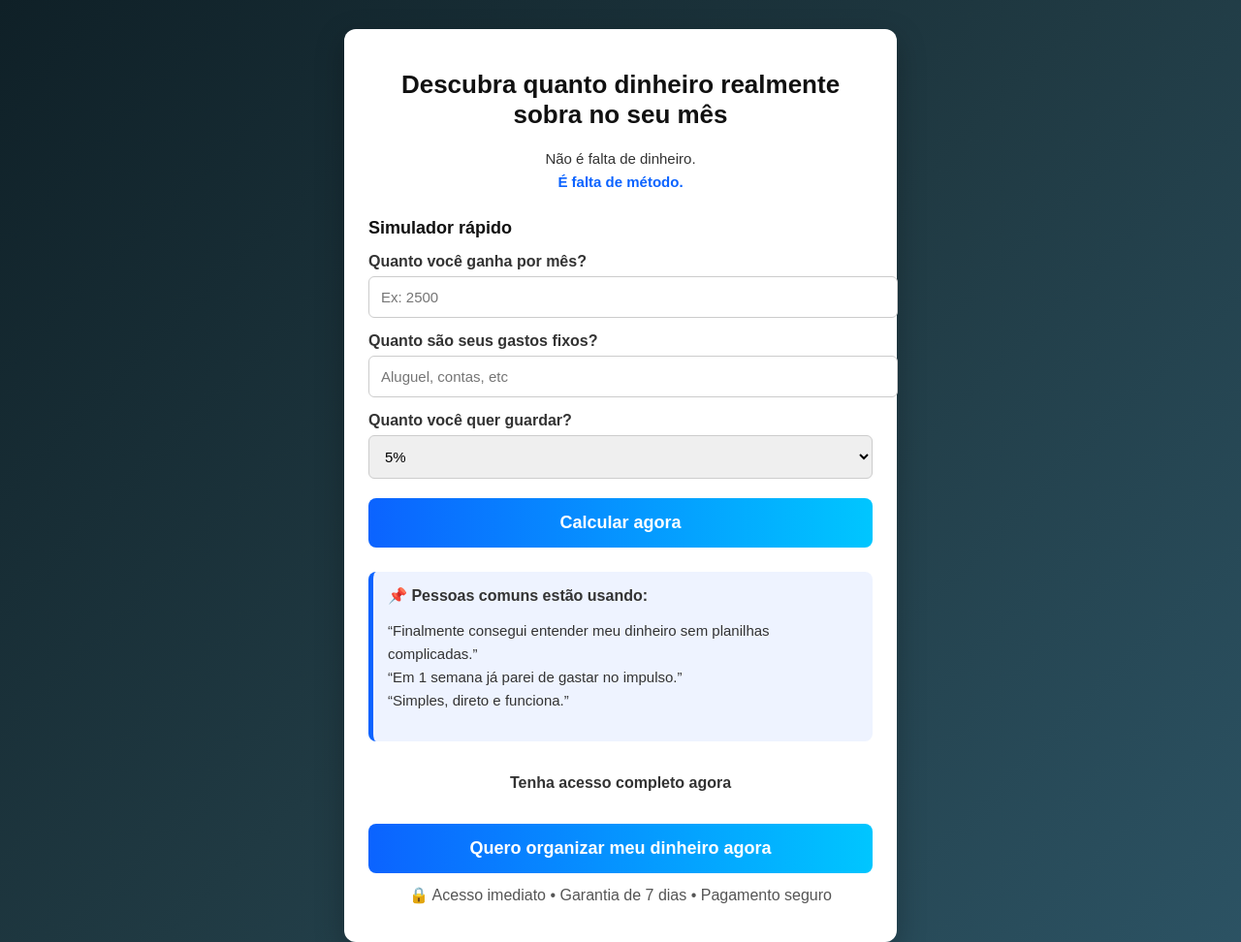
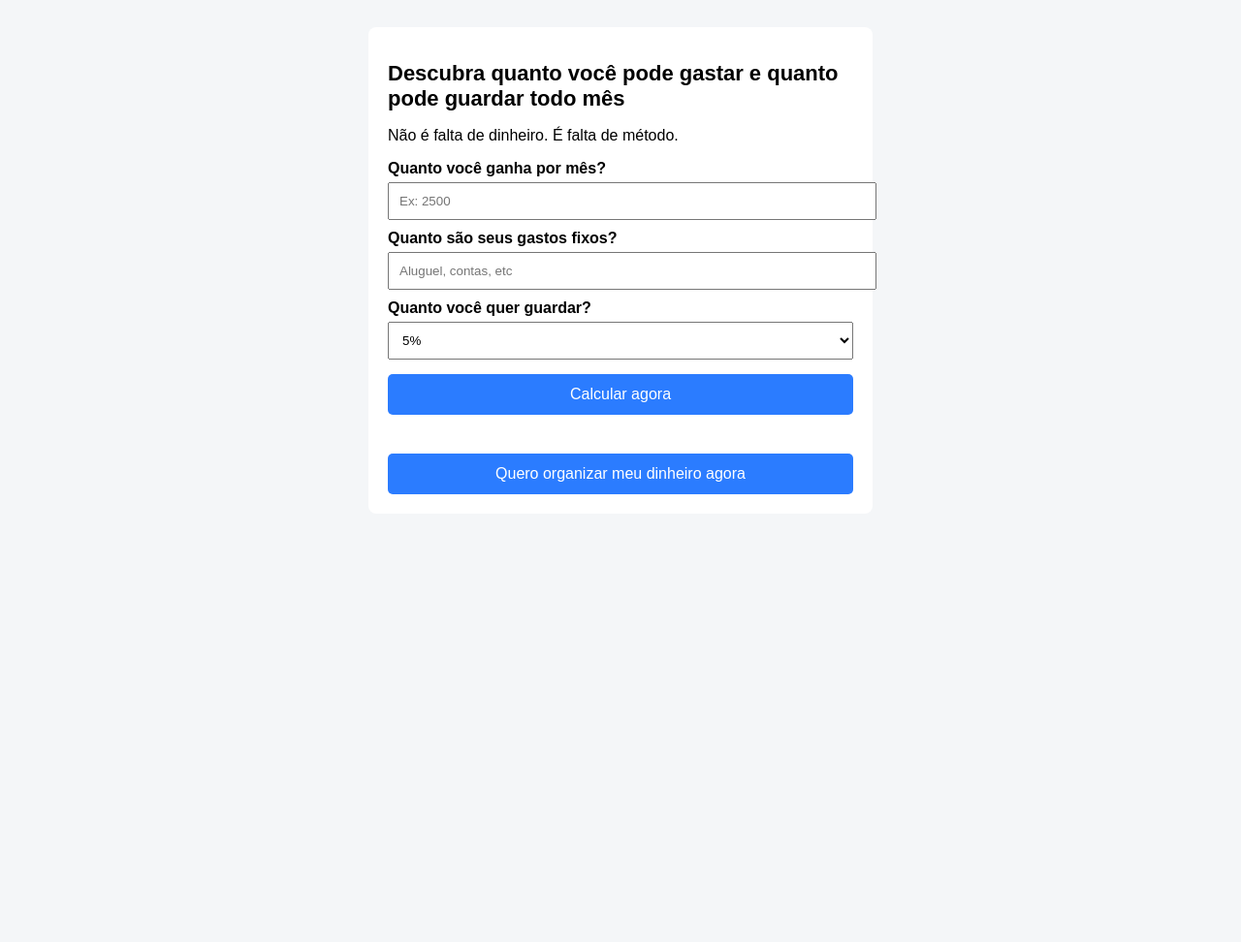
Before and after one commit to barbebatuta-ctrl/meu-saldo-real, a plain HTML site: page index.html in a window 1280 px wide. Shown: the top 972 px of the page at 97% size. After the commit the page ends 800 px from the top, so only its background shows below. Drawn offline with Linux system fonts and the light colour scheme.

Commit message:
Atualizar o index.html

```diff
--- a/index.html
+++ b/index.html
@@ -3,89 +3,55 @@
 <head>
 <meta charset="UTF-8">
 <meta name="viewport" content="width=device-width, initial-scale=1.0">
-  <title>Meu Saldo Real — Organize seu dinheiro</title>
+<title>Método Simples para Guardar Dinheiro</title>
 
 <style>
 body {
   font-family: Arial, sans-serif;
-      background: linear-gradient(135deg, #0f2027, #203a43, #2c5364);
-      margin: 0;
-      padding: 0;
-      color: #fff;
+  background: #f4f6f8;
+  padding: 20px;
 }
 
 .container {
-      max-width: 520px;
+  max-width: 480px;
   margin: auto;
   background: #ffffff;
-      color: #333;
-      padding: 25px;
-      border-radius: 12px;
-      margin-top: 30px;
-      margin-bottom: 30px;
-      box-shadow: 0 10px 30px rgba(0,0,0,0.25);
+  padding: 20px;
+  border-radius: 8px;
 }
 
 h1 {
-      font-size: 26px;
-      color: #111;
-      text-align: center;
-    }
-
-    h2 {
-      font-size: 18px;
-      margin-top: 25px;
-      color: #111;
-    }
-
-    p {
-      font-size: 15px;
-      line-height: 1.6;
-    }
-
-    .highlight {
-      color: #0b63ff;
-      font-weight: bold;
+  font-size: 22px;
 }
 
 label {
   font-weight: bold;
-      margin-top: 15px;
+  margin-top: 10px;
   display: block;
 }
 
 input, select {
   width: 100%;
-      padding: 12px;
-      margin-top: 6px;
-      border-radius: 6px;
-      border: 1px solid #ccc;
-      font-size: 15px;
+  padding: 10px;
+  margin-top: 5px;
 }
 
 button {
+  margin-top: 15px;
   width: 100%;
-      padding: 15px;
-      background: linear-gradient(90deg, #0b63ff, #00c6ff);
-      color: #fff;
+  padding: 12px;
+  background: #2b7cff;
+  color: white;
   border: none;
-      border-radius: 8px;
-      font-size: 18px;
-      font-weight: bold;
-      cursor: pointer;
-      margin-top: 20px;
-    }
-
-    button:hover {
-      opacity: 0.95;
+  border-radius: 5px;
+  font-size: 16px;
 }
 
 .resultado {
   margin-top: 20px;
-      background: #f2f6ff;
+  background: #eef3ff;
   padding: 15px;
-      border-radius: 8px;
-      color: #111;
+  border-radius: 6px;
 }
 
 .alerta {
@@ -94,28 +60,9 @@
   font-weight: bold;
 }
 
-    .proof {
-      background: #eef3ff;
-      border-left: 5px solid #0b63ff;
-      padding: 15px;
+.cta {
   margin-top: 25px;
-      border-radius: 8px;
-    }
-
-    .cta {
   text-align: center;
-      margin-top: 30px;
-    }
-
-    .cta p {
-      font-size: 16px;
-      margin-bottom: 10px;
-    }
-
-    .secure {
-      font-size: 13px;
-      color: #555;
-      margin-top: 10px;
 }
 </style>
 </head>
@@ -123,15 +70,8 @@
 <body>
 
 <div class="container">
-
-  <h1>Descubra quanto dinheiro realmente sobra no seu mês</h1>
-
-  <p style="text-align:center;">
-    Não é falta de dinheiro.<br>
-    <span class="highlight">É falta de método.</span>
-  </p>
-
-  <h2>Simulador rápido</h2>
+<h1>Descubra quanto você pode gastar e quanto pode guardar todo mês</h1>
+<p>Não é falta de dinheiro. É falta de método.</p>
 
 <label>Quanto você ganha por mês?</label>
 <input type="number" id="renda" placeholder="Ex: 2500">
@@ -151,25 +91,10 @@
 <div class="resultado" id="resultado" style="display:none;"></div>
 <div class="alerta" id="alerta"></div>
 
-  <div class="proof">
-    <strong>📌 Pessoas comuns estão usando:</strong>
-    <p>
-      “Finalmente consegui entender meu dinheiro sem planilhas complicadas.”<br>
-      “Em 1 semana já parei de gastar no impulso.”<br>
-      “Simples, direto e funciona.”
-    </p>
-  </div>
-
 <div class="cta">
-    <p><strong>Tenha acesso completo agora</strong></p>
-
   <a href="https://sl1nk.com/meusaldoreal2026" target="_blank">
     <button>Quero organizar meu dinheiro agora</button>
   </a>
-
-    <p class="secure">
-      🔒 Acesso imediato • Garantia de 7 dias • Pagamento seguro
-    </p>
 </div>
 
 </div>
```
Lines whose indentation alone changed are shown as unchanged.
